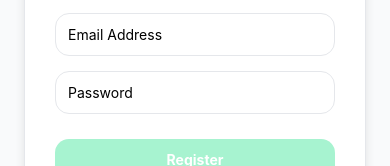
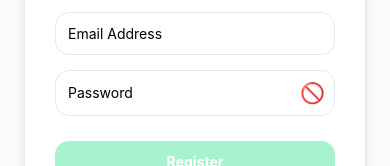
Before and after one commit to Neil-Patrick2003/clover-bank-app, a React Native app: screen /Register in a window 390 px wide. Shown: the part 409-575 px from the top of the page. Built offline with nearby package versions, Linux system fonts and the light colour scheme.

Commit message:
UI Updates for actual mobile point of view

```diff
--- a/src/api/client.js
+++ b/src/api/client.js
@@ -16,9 +16,9 @@ import AsyncStorage from '@react-native-async-storage/async-storage';
 // }; Job
 
 const getApiBase = () => {
-  if (Platform.OS === 'web')     return 'http://10.156.56.44:8000/api/v1';
-  if (Platform.OS === 'android') return 'http://10.156.56.44:8000/api/v1';
-  return 'http://10.156.56.44:8000/api/v1'; // iOS simulator
+  if (Platform.OS === 'web')     return 'http://192.168.18.176:8000/api/v1';
+  if (Platform.OS === 'android') return 'http://192.168.18.176:8000/api/v1';
+  return 'http://192.168.18.176:8000/api/v1'; // iOS simulator
 }; // Jaspher - Misenas's Wifi Local IP
 
 export const api = axios.create({
--- a/src/components/ui.js
+++ b/src/components/ui.js
@@ -23,11 +23,26 @@ export function Button({ title, onPress, variant='primary', style, disabled }) {
 
 export function Input(props) {
   const t = useTheme();
+  const { rightIcon, inputStyle, ...restProps } = props;
+
+  if (rightIcon) {
+    return (
+      <View style={{ flexDirection: 'row', alignItems: 'center', borderWidth: 1, borderColor: t.colors.border, borderRadius: t.radius, backgroundColor: '#fff', paddingRight: 8 }}>
+        <RNInput
+          {...restProps}
+          style={[{ flex: 1, padding: 12, borderRadius: t.radius }, inputStyle]}
+          autoCapitalize={restProps.autoCapitalize ?? 'none'}
+        />
+        {rightIcon}
+      </View>
+    );
+  }
+
   return (
     <RNInput
-      {...props}
+      {...restProps}
       style={[{ borderWidth:1, borderColor:t.colors.border, padding:12, borderRadius:t.radius, backgroundColor:'#fff' }, props.style]}
-      autoCapitalize={props.autoCapitalize ?? 'none'}
+      autoCapitalize={restProps.autoCapitalize ?? 'none'}
     />
   );
 }
--- a/src/screens/Auth/LoginScreen.jsx
+++ b/src/screens/Auth/LoginScreen.jsx
@@ -6,9 +6,26 @@ import { AuthContext } from '../../context/AuthContext';
 
 // --- CUSTOM ICON COMPONENT (For Password Toggle) ---
 const Icon = ({ name, size, color, onPress }) => (
-    <TouchableOpacity onPress={onPress} style={{ padding: 8, justifyContent: 'center', alignItems: 'center' }}>
-        <Text style={{ fontSize: size, color: color, lineHeight: size }}>
-            {name === 'eye-off' ? '👁️‍🗨️' : '👁️'}
+    <TouchableOpacity
+        onPress={onPress}
+        style={{
+            padding: 10,
+            justifyContent: 'center',
+            alignItems: 'center',
+            minWidth: 44,
+            minHeight: 44,
+            borderRadius: 8,
+            marginLeft: -8
+        }}
+        activeOpacity={0.6}
+    >
+        <Text style={{
+            fontSize: size,
+            color: color,
+            lineHeight: size,
+            textAlign: 'center'
+        }}>
+            {name === 'eye-off' ? '🚫' : '👁️'}
         </Text>
     </TouchableOpacity>
 );
--- a/src/screens/Auth/RegisterScreen.jsx
+++ b/src/screens/Auth/RegisterScreen.jsx
@@ -6,9 +6,26 @@ import { AuthContext } from '../../context/AuthContext';
 
 // --- CUSTOM ICON COMPONENT (The Toggle) ---
 const Icon = ({ name, size, color, onPress }) => (
-    <TouchableOpacity onPress={onPress} style={{ padding: 8, justifyContent: 'center', alignItems: 'center' }}>
-        <Text style={{ fontSize: size, color: color, lineHeight: size }}>
-            {name === 'eye-off' ? '👁️‍🗨️' : '👁️'}
+    <TouchableOpacity
+        onPress={onPress}
+        style={{
+            padding: 10,
+            justifyContent: 'center',
+            alignItems: 'center',
+            minWidth: 44,
+            minHeight: 44,
+            borderRadius: 8,
+            marginLeft: -8
+        }}
+        activeOpacity={0.6}
+    >
+        <Text style={{
+            fontSize: size,
+            color: color,
+            lineHeight: size,
+            textAlign: 'center'
+        }}>
+            {name === 'eye-off' ? '🚫' : '👁️'}
         </Text>
     </TouchableOpacity>
 );
```
